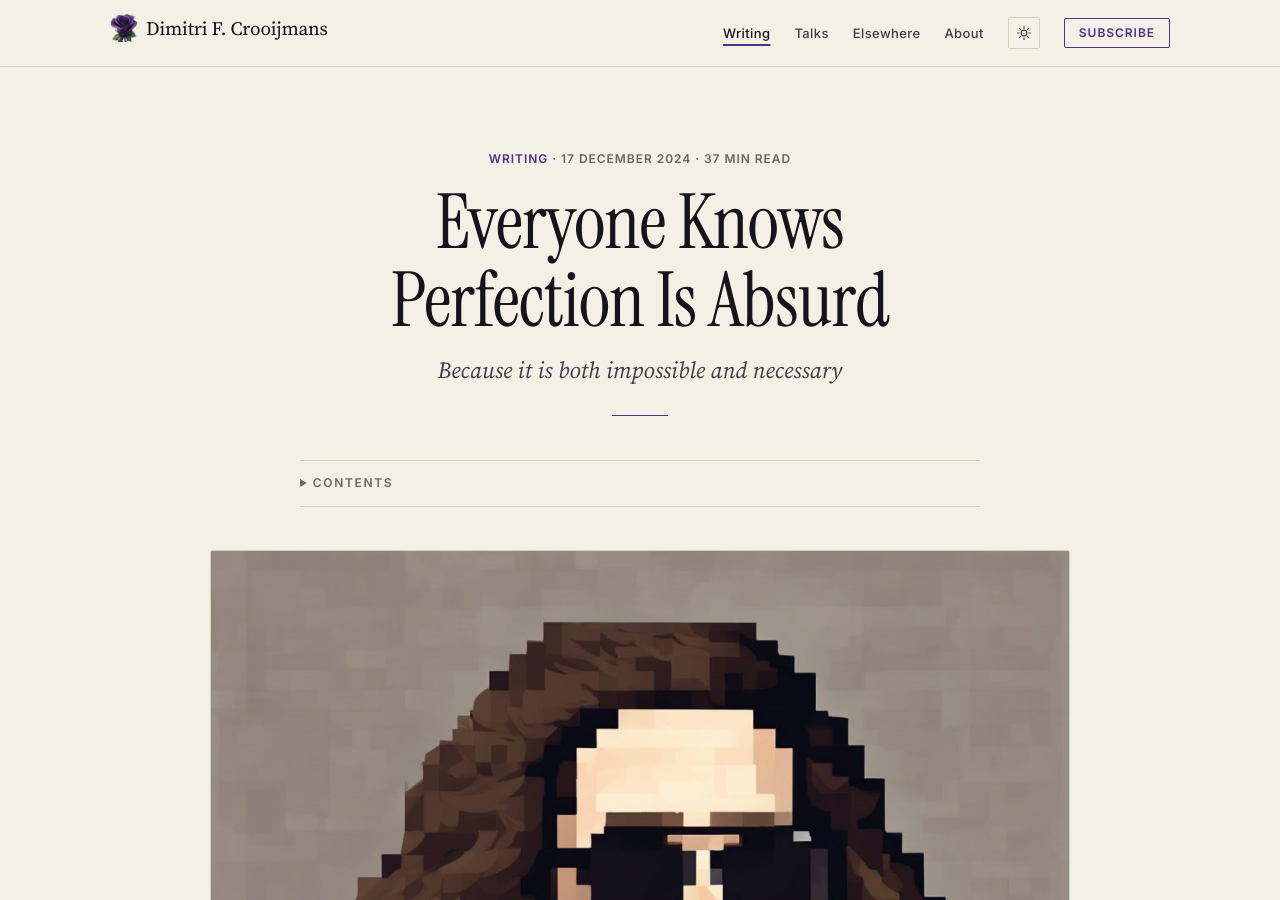
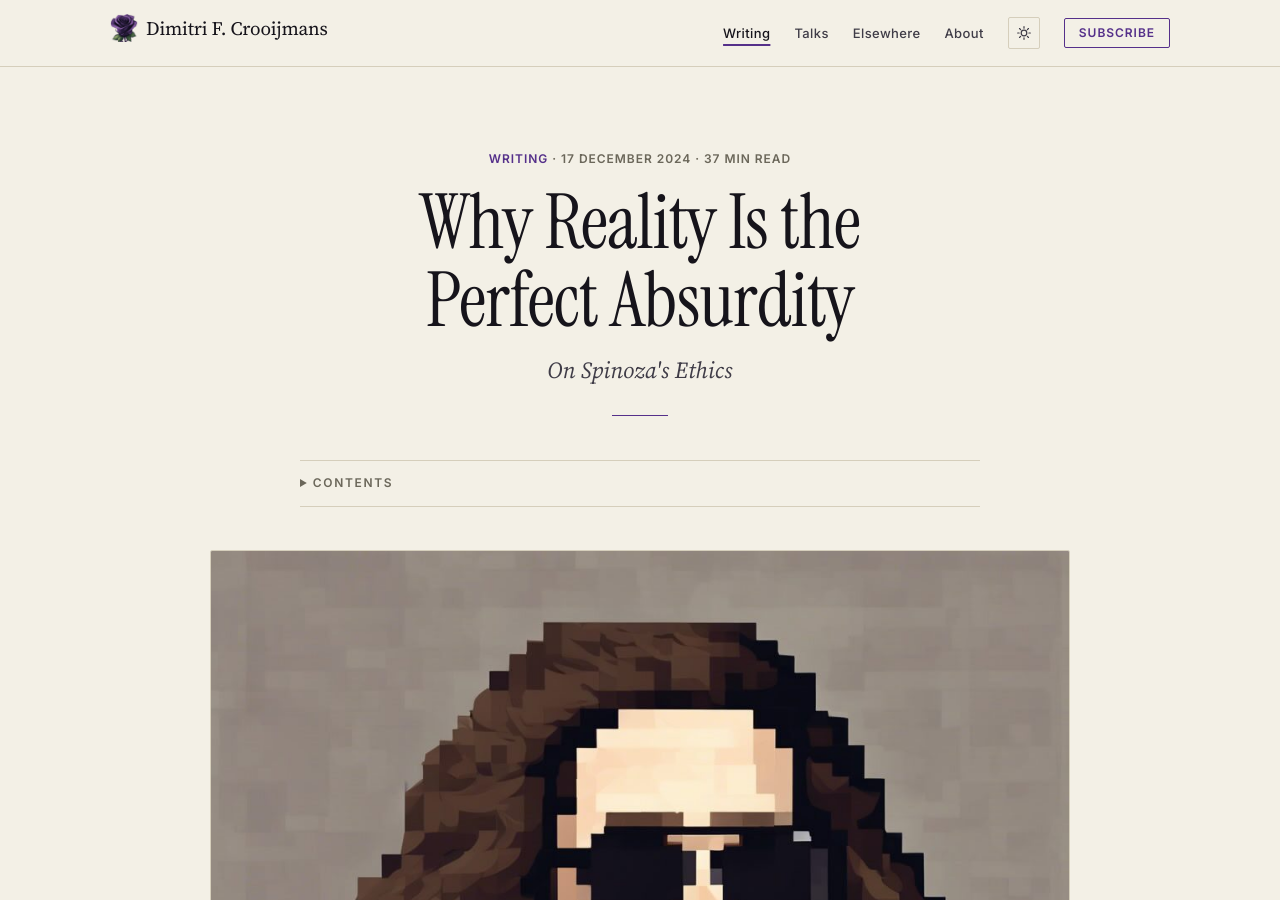
Before and after one commit to dialectmaterial/dialectmaterial.github.io, a Jekyll site: the page built from _posts/2024-12-17-everyone-knows-perfection-is-absurd.md, in a window 1280 px wide and 900 px high. Built offline with Jekyll 4.4.1, drawn with Linux system fonts in a browser that asks for light colours.

Commit message:
Retitle 'Everyone Knows Perfection Is Absurd' to 'Why Reality Is the Perfect Absurdity'
Co-Authored-By: Claude Opus 5.5 <noreply@anthropic.com>

```diff
--- a/_posts/2024-12-17-everyone-knows-perfection-is-absurd.md
+++ b/_posts/2024-12-17-everyone-knows-perfection-is-absurd.md
@@ -1,6 +1,6 @@
 ---
-title: "Everyone Knows Perfection Is Absurd"
-subtitle: "Because it is both impossible and necessary"
+title: "Why Reality Is the Perfect Absurdity"
+subtitle: "On Spinoza's Ethics"
 description: "Reality is perfect, because perfection is reality itself, apart from which nothing exists. God, or nature, is this substance, the perfect reality."
 date: 2024-12-17
 permalink: /articles/everyone-knows-perfection-is-absurd/
```
Also changed, not shown: glossary.md (+2 -2 lines).
